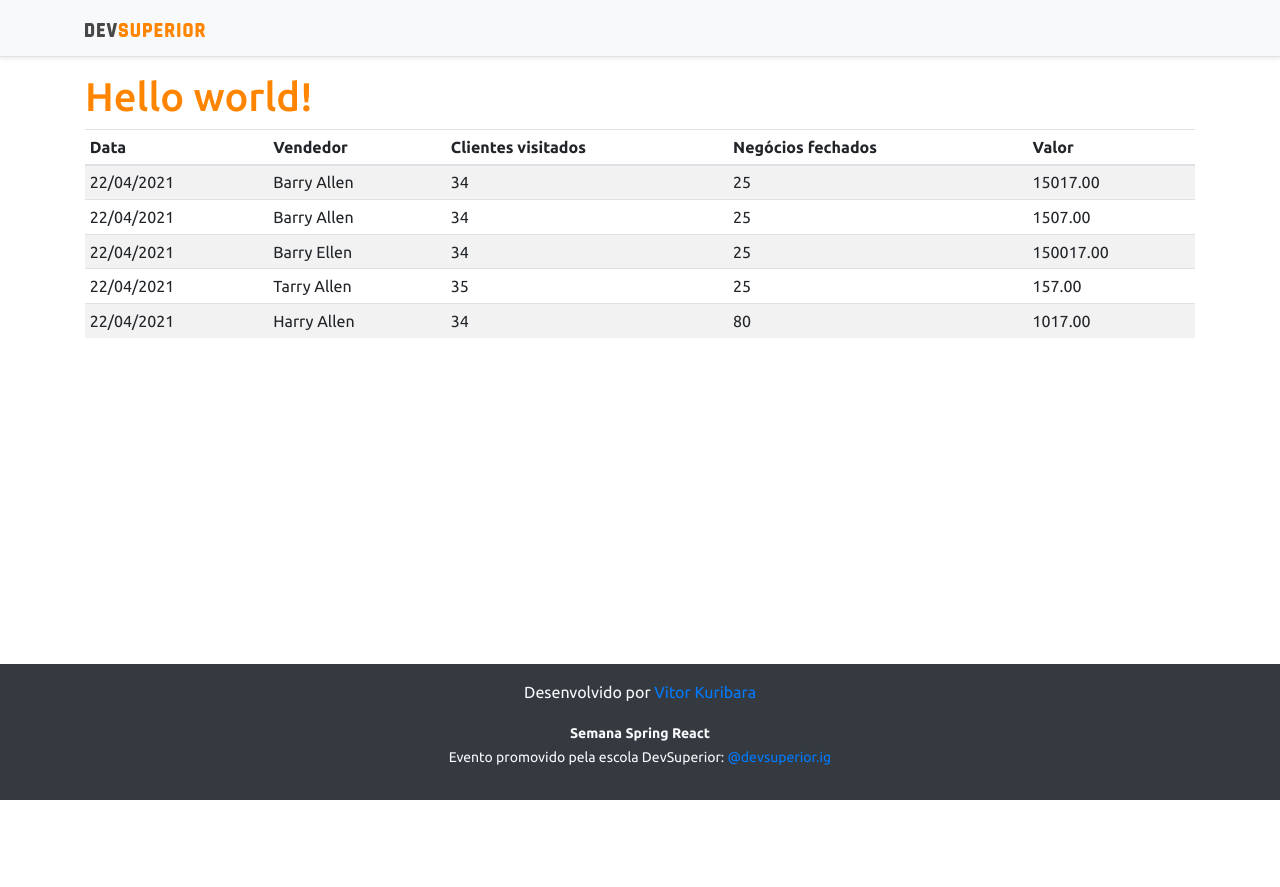
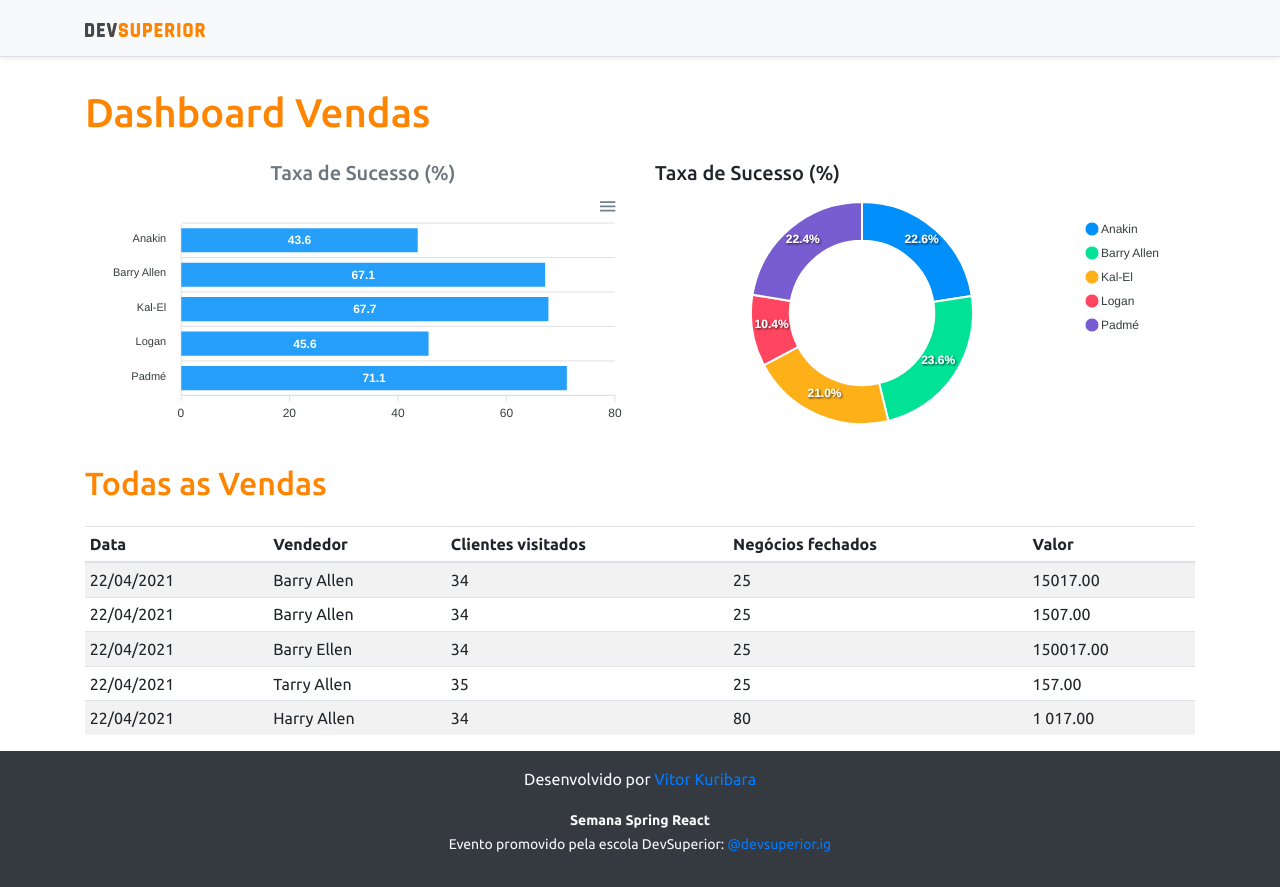
Before and after one commit to Haxr213/projeto-sds-3-fullstack, a React (Create React App) app in the folder frontend/: page / in a window 1280 px wide. Before the commit the page ends 800 px from the top, so only its background shows below. Built offline with nearby package versions, Linux system fonts and the light colour scheme.

Commit message:
Static charts

```diff
--- a/frontend/package.json
+++ b/frontend/package.json
@@ -12,10 +12,12 @@
     "@types/node": "^12.0.0",
     "@types/react": "^17.0.0",
     "@types/react-dom": "^17.0.0",
+    "apexcharts": "^3.26.1",
     "bootstrap": "^4.6.0",
     "jquery": "1.9.1",
     "popper.js": "^1.16.1",
     "react": "^17.0.2",
+    "react-apexcharts": "^1.3.9",
     "react-dom": "^17.0.2",
     "react-scripts": "4.0.3",
     "typescript": "^4.1.2",
--- a/frontend/src/App.tsx
+++ b/frontend/src/App.tsx
@@ -1,14 +1,31 @@
 import Footer from "components/Footer";
 import NavBar from "components/NavBar";
-import DataTable from "components/DataTable"
-
+import DataTable from "components/DataTable";
+import Barchart from "components/BarChart";
+import DonutChart from "components/DonutChart"
 
 function App() {
   return (
     <>
       <NavBar />
       <div className="container">
-        <h1 className="text-primary">Hello world!</h1>
+        <h1 className="text-primary py-3">Dashboard Vendas</h1>
+
+        <div className="row px-3">
+          <div className="col-sm-6">
+            <h5 className="text-center text-secondary" >Taxa de Sucesso (%)</h5>
+            <Barchart />
+          </div>
+          <div className="col-sm-6">
+            <h5>Taxa de Sucesso (%)</h5>
+            <DonutChart />
+
+          </div>
+        </div>
+
+        <div className='py-3'>
+          <h2 className='text-primary'>Todas as Vendas</h2>
+        </div>
         <DataTable />
       </div>
       <Footer />
--- /dev/null
+++ b/frontend/src/components/BarChart/index.tsx
@@ -0,0 +1,35 @@
+import Chart from 'react-apexcharts';
+
+function Barchart() {
+    const options = {
+        plotOptions: {
+            bar: {
+                horizontal: true,
+            }
+        },
+    };
+
+    const mockData = {
+        labels: {
+            categories: ['Anakin', 'Barry Allen', 'Kal-El', 'Logan', 'Padmé']
+        },
+        series: [
+            {
+                name: "% Sucesso",
+                data: [43.6, 67.1, 67.7, 45.6, 71.1]
+            }
+        ]
+    };
+
+    return (
+        <Chart
+            options={{ ...options, xaxis: mockData.labels }}
+            series={mockData.series}
+            type="bar"
+            height="240"
+        />
+
+    );
+}
+
+export default Barchart;
--- a/frontend/src/components/DataTable/index.tsx
+++ b/frontend/src/components/DataTable/index.tsx
@@ -45,7 +45,7 @@
                         <td>Harry Allen</td>
                         <td>34</td>
                         <td>80</td>
-                        <td>1017.00</td>
+                        <td>1  017.00</td>
                     </tr>
                 </tbody>
             </table>
--- /dev/null
+++ b/frontend/src/components/DonutChart/index.tsx
@@ -0,0 +1,26 @@
+import Chart from 'react-apexcharts';
+
+function Donutchart() {
+    const mockData = {
+        series: [477138, 499928, 444867, 220426, 473088],
+        labels: ['Anakin', 'Barry Allen', 'Kal-El', 'Logan', 'Padmé']
+    }
+
+    const options = {
+        legend: {
+            show: true
+        }
+    }
+
+    return (
+        <Chart
+            options={{ ...options, labels: mockData.labels }}
+            series={mockData.series}
+            type="donut"
+            height="240"
+        />
+
+    );
+}
+
+export default Donutchart;
```
Also changed, not shown: 1 other file (tests, documents, lock files or other folders).
